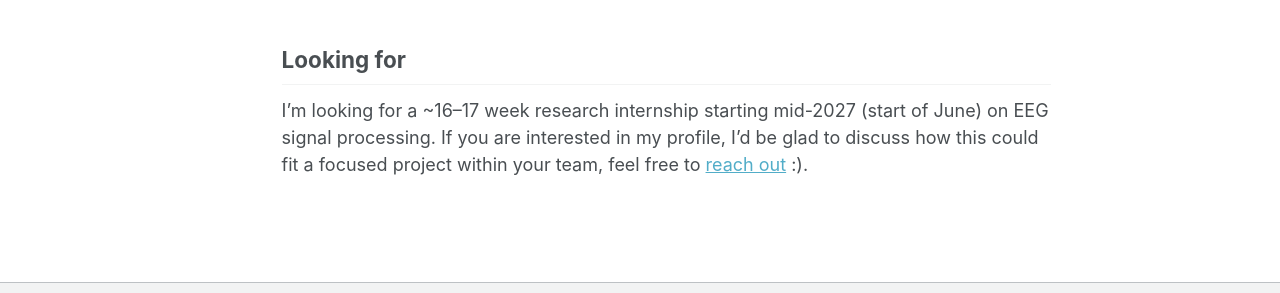
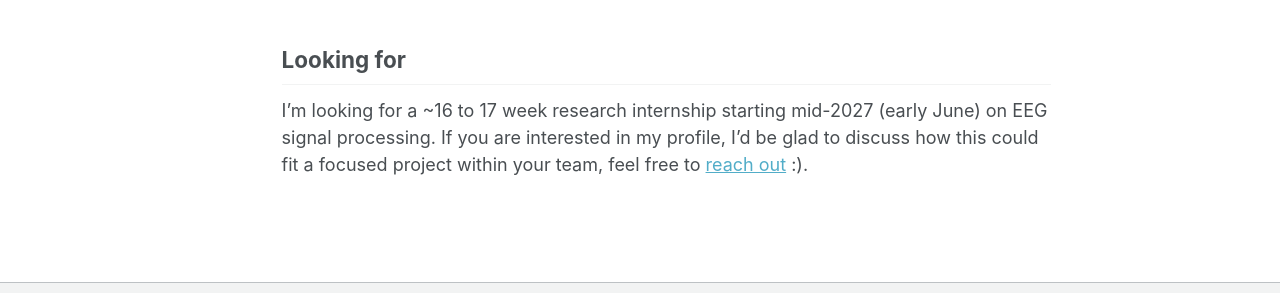
Before and after one commit to Abelccq/Abelccq.github.io, a Jekyll site: the page built from _pages/about.md, in a window 1280 px wide and 1320 px high. Shown: the part 927-1220 px from the top of the window. Built offline with Jekyll 4.4.1, drawn with Linux system fonts in a browser that asks for light colours; a script bundle is joined from its source files by our own code; library files that are not in the unit come from our copies.

Commit message:
Update internship duration wording in about.md

```diff
--- a/_pages/about.md
+++ b/_pages/about.md
@@ -17,4 +17,4 @@ I'm doing a research internship on *multimodal emotion recognition* (EEG, video,
 Personally, I'm very interested in neuroscience, the study of EEG signals, and everything related to it. Whether by reading the latest literature in this field or by carrying out small projects, I'm trying to gain more knowledge and improve my skills with the goal of pursuing a Ph.D. in the coming years. Currently, I am working on a small project simulating synchronization dynamics on brain networks using the Kuramoto model. The idea is to build a structural brain network, simulate coupled phase oscillators on its nodes, and study how synchronization emerges as coupling strength increases, in particular the special role played by highly connected "hub" regions in driving global synchrony. This project partly reproduces results from Schmidt et al. (2015, BMC Neuroscience) and envisages new dynamic visualizations of the synchronization process. More details on the [Portfolio](/portfolio/) page!
 
 ## Looking for
-I'm looking for a ~16–17 week research internship starting mid-2027 (start of June) on EEG signal processing. If you are interested in my profile, I'd be glad to discuss how this could fit a focused project within your team, feel free to [reach out](mailto:abelccq05@gmail.com) :).
+I'm looking for a ~16 to 17 week research internship starting mid-2027 (early June) on EEG signal processing. If you are interested in my profile, I'd be glad to discuss how this could fit a focused project within your team, feel free to [reach out](mailto:abelccq05@gmail.com) :).
```
